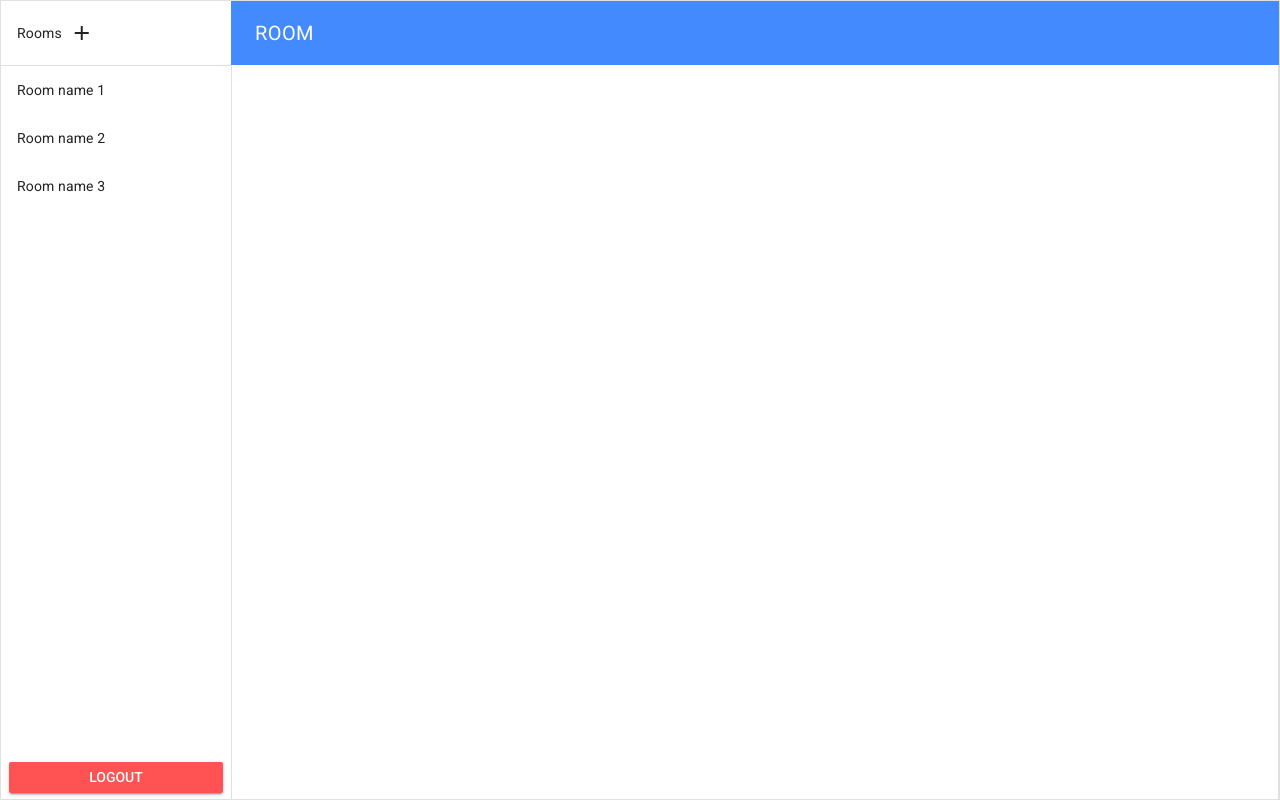
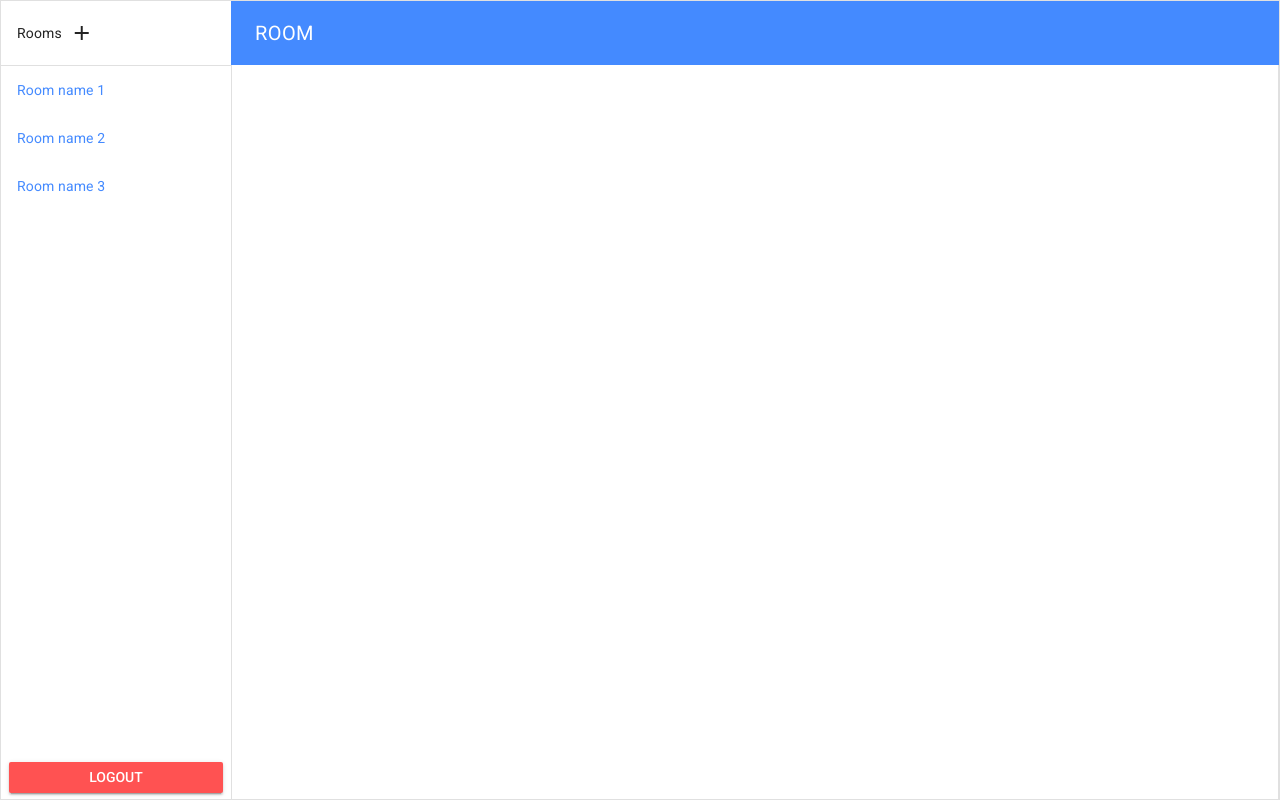
Before and after one commit to ratushnyak-k/goit-chaty, a Vue app: page /rooms in a window 1280 px wide. Built offline with nearby package versions, Linux system fonts and the light colour scheme.

Commit message:
Extend room-item component with router-link and room data

```diff
--- a/src/components/room-item.vue
+++ b/src/components/room-item.vue
@@ -1,6 +1,6 @@
 <template>
   <md-list-item>
-    <slot></slot>
+    <router-link :to="linkTo">{{ data.name }}</router-link>
     <div v-if="showActionButtons" class="action-buttons">
       <md-button class="md-icon-button md-list-action" @click="onEditClick">
         <md-icon>edit</md-icon>
@@ -16,6 +16,11 @@
 export default {
   name: 'room-item',
   props: {
+    data: {
+      type : Object,
+      required: true,
+      },
+
     showActionButtons: {
       type: Boolean,
       required: false,
@@ -32,6 +37,11 @@ export default {
       default: () => {},
     },
   },
+  computed: {
+    linkTo  () {
+      return `/rooms/${this.data.id}`
+    }
+  },
 };
 </script>
 
--- a/src/views/rooms-list.vue
+++ b/src/views/rooms-list.vue
@@ -21,9 +21,10 @@
             :onEditClick="onEditRoom"
             :onDeleteClick="onDeleteRoom"
             showActionButtons
-          >
-            {{ room.name }}
-          </room-item>
+            :data="room"
+          />
+
+
         </md-list>
         <md-button class="md-raised md-accent">Logout</md-button>
       </md-app-drawer>
```
